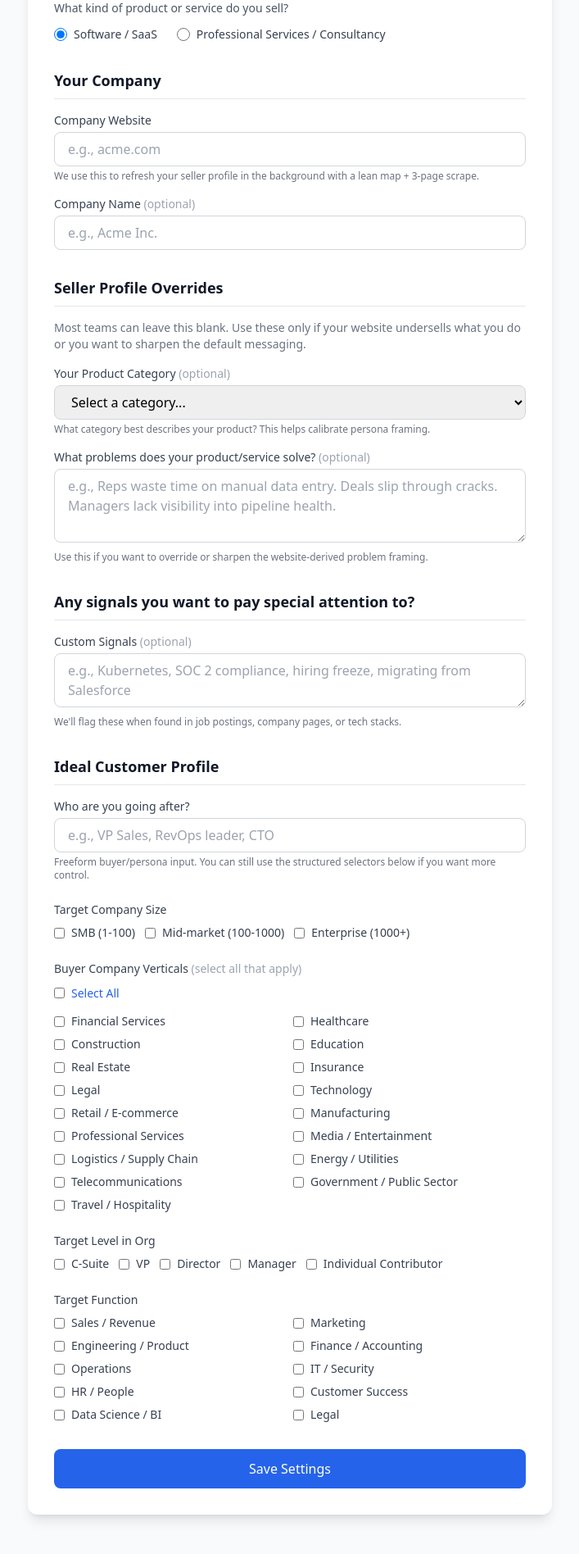
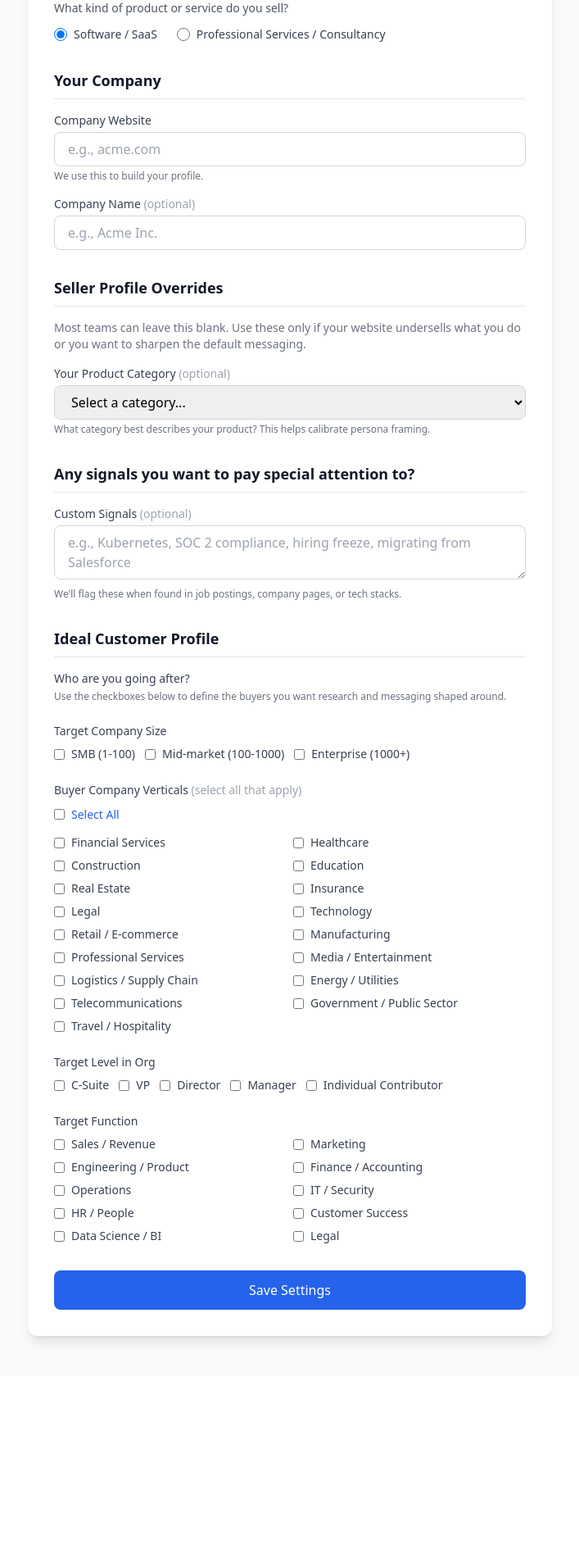
Before and after one commit to KeatonForrest/auggie, a FastAPI app: template templates/settings.html in a window 1280 px wide. Shown: the part 310-2206 px from the top of the page at 82% size, without its empty margins (286-993 px from the left). After the commit the page ends 1952 px from the top, so only its background shows below. Run offline with FastAPI, Linux system fonts and the light colour scheme; the template is opened without the code that fills it, so the values that code supplies are empty; parts of the project's set-up code (start-up, migrations or seed data) failed here and were passed over; some libraries are stand-ins or nearby versions.

Commit message:
Tighten profile settings copy and persona input

```diff
--- a/templates/settings.html
+++ b/templates/settings.html
@@ -74,7 +74,7 @@
                                 placeholder="e.g., acme.com"
                                 class="w-full px-4 py-2 border border-gray-300 rounded-lg focus:ring-2 focus:ring-blue-500 focus:border-blue-500"
                             >
-                            <p class="mt-1 text-xs text-gray-500">We use this to refresh your seller profile in the background with a lean map + 3-page scrape.</p>
+                            <p class="mt-1 text-xs text-gray-500">We use this to build your profile.</p>
                         </div>
                         <div>
                         <label for="company_name" class="block text-sm font-medium text-gray-700 mb-1">
@@ -119,19 +119,6 @@
                             </select>
                             <p class="mt-1 text-xs text-gray-500">What category best describes your product? This helps calibrate persona framing.</p>
                         </div>
-                        <div>
-                            <label for="problems_solved" class="block text-sm font-medium text-gray-700 mb-1">
-                                What problems does your product/service solve? <span class="text-gray-400 font-normal">(optional)</span>
-                            </label>
-                            <textarea
-                                id="problems_solved"
-                                name="problems_solved"
-                                rows="3"
-                                placeholder="e.g., Reps waste time on manual data entry. Deals slip through cracks. Managers lack visibility into pipeline health."
-                                class="w-full px-4 py-2 border border-gray-300 rounded-lg focus:ring-2 focus:ring-blue-500 focus:border-blue-500"
-                            >{{ user.problems_solved or '' }}</textarea>
-                            <p class="mt-1 text-xs text-gray-500">Use this if you want to override or sharpen the website-derived problem framing.</p>
-                        </div>
                     </div>
                 </div>
 
@@ -158,18 +145,10 @@
                     <h2 class="text-lg font-semibold text-gray-900 mb-4 pb-2 border-b">Ideal Customer Profile</h2>
                     <div class="space-y-6">
                         <div>
-                            <label for="target_personas_text" class="block text-sm font-medium text-gray-700 mb-1">
+                            <label class="block text-sm font-medium text-gray-700 mb-1">
                                 Who are you going after?
                             </label>
-                            <input
-                                type="text"
-                                id="target_personas_text"
-                                name="target_personas_text"
-                                value="{{ user.target_personas or '' }}"
-                                placeholder="e.g., VP Sales, RevOps leader, CTO"
-                                class="w-full px-4 py-2 border border-gray-300 rounded-lg focus:ring-2 focus:ring-blue-500 focus:border-blue-500"
-                            >
-                            <p class="mt-1 text-xs text-gray-500">Freeform buyer/persona input. You can still use the structured selectors below if you want more control.</p>
+                            <p class="mt-1 text-xs text-gray-500">Use the checkboxes below to define the buyers you want research and messaging shaped around.</p>
                         </div>
                         <!-- Company Size -->
                         <div>
```
Also changed, not shown: templates/onboarding.html (+3 -11 lines), tests/test_settings_routes.py (+9 -3 lines).
